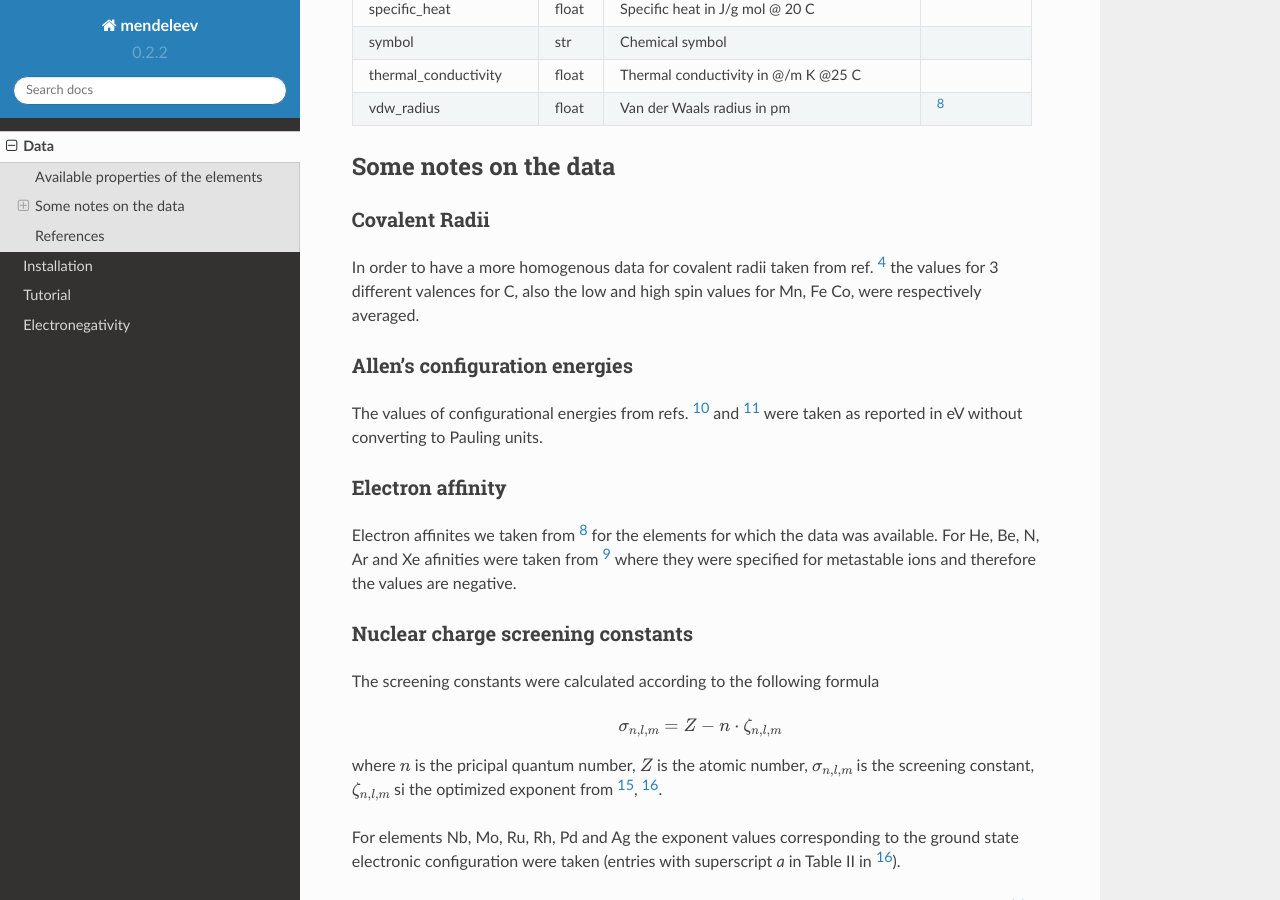
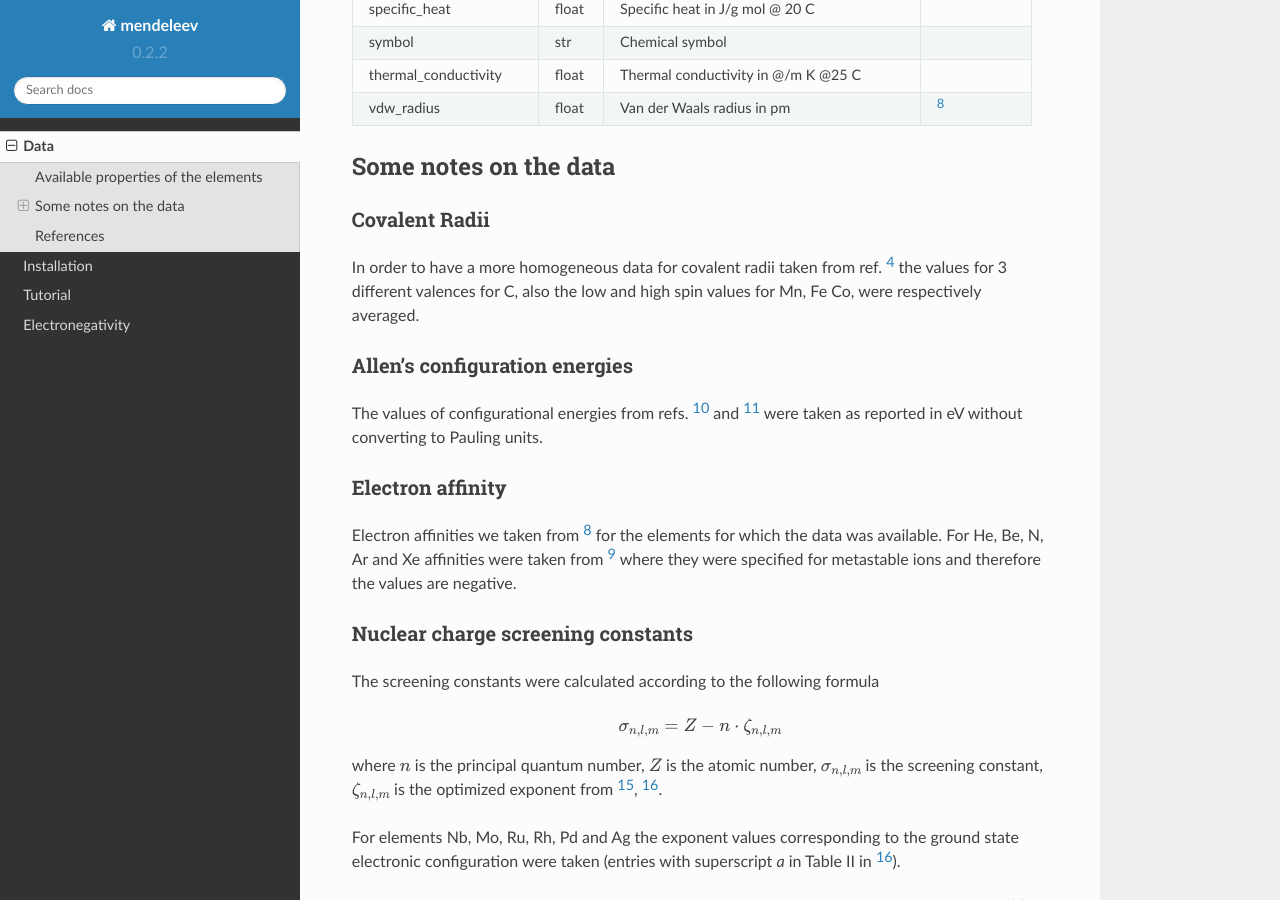
Before and after one commit to lmmentel/mendeleev, a Sphinx documentation site: the page built from docs/data.rst, in a window 1280 px wide and 900 px high, scrolled down 1657 px. Built offline with Sphinx 7.4.7 and the Read the Docs theme 2.0.0, drawn with Linux system fonts in a browser that asks for light colours; formulas are drawn with MathJax 3; pages that are not in the unit, such as notebooks, are missing from menus; some of the changed text lies outside the part shown.

Commit message:
corrected some spelling mistakes in the docs

```diff
--- a/docs/data.rst
+++ b/docs/data.rst
@@ -75,7 +75,7 @@
 +-------------------------+-------+---------------------------------------------+-------------+
 | melting_point           | float | Melting temperature in K                    |             |
 +-------------------------+-------+---------------------------------------------+-------------+
-| name                    | str   | Name in english                             |             |
+| name                    | str   | Name in English                             |             |
 +-------------------------+-------+---------------------------------------------+-------------+
 | neutrons                | int   | Number of neutrons (most abundant isotope)  |             |
 +-------------------------+-------+---------------------------------------------+-------------+
@@ -107,7 +107,7 @@
 Covalent Radii
 ++++++++++++++
 
-In order to have a more homogenous data for covalent radii taken from ref. [4]_
+In order to have a more homogeneous data for covalent radii taken from ref. [4]_
 the values for 3 different valences for C, also the low and high spin values
 for Mn, Fe Co, were respectively averaged.
 
@@ -120,8 +120,8 @@
 Electron affinity
 +++++++++++++++++
 
-Electron affinites we taken from [8]_ for the elements for which the data was
-available. For He, Be, N, Ar and Xe afinities were taken from [9]_ where they
+Electron affinities we taken from [8]_ for the elements for which the data was
+available. For He, Be, N, Ar and Xe affinities were taken from [9]_ where they
 were specified for metastable ions and therefore the values are negative.
 
 
@@ -134,8 +134,8 @@
 
    \sigma_{n,l,m} = Z - n\cdot\zeta_{n,l,m}
 
-where :math:`n` is the pricipal quantum number, :math:`Z` is the atomic number,
-:math:`\sigma_{n,l,m}` is the screening constant, :math:`\zeta_{n,l,m}` si the
+where :math:`n` is the principal quantum number, :math:`Z` is the atomic number,
+:math:`\sigma_{n,l,m}` is the screening constant, :math:`\zeta_{n,l,m}` is the
 optimized exponent from [15]_, [16]_.
 
 For elements Nb, Mo, Ru, Rh, Pd and Ag the exponent values corresponding to the
--- a/docs/electronegativity.rst
+++ b/docs/electronegativity.rst
@@ -28,7 +28,7 @@
 Allen
 =====
 
-The electronegativity scale propsed by Allen in ref [1]_ can be defined as:
+The electronegativity scale proposed by Allen in ref [1]_ can be defined as:
 
 .. math::
 
@@ -46,7 +46,7 @@
 Pauling
 =======
 
-Pauling's thermchemical scale was introduced in [4]_ as a relative scale based
+Pauling's thermochemical scale was introduced in [4]_ as a relative scale based
 on electronegativity differences:
 
 .. math::
--- a/docs/tutorials.rst
+++ b/docs/tutorials.rst
@@ -10,7 +10,7 @@
    >>> from mendeleev import element
 
 The :py:func:`element <mendeleev.mendeleev.element>` method accepts unique
-identifiers: atomic number, atomic symbol or element's name in english. To
+identifiers: atomic number, atomic symbol or element's name in English. To
 retrieve the entries on Silicon by symbol type
 
 .. code-block:: python
```
Also changed, not shown: other parts of docs/data.rst (+1 -1 lines), other parts of docs/electronegativity.rst (+1 -1 lines), other parts of docs/tutorials.rst (+2 -2 lines).
